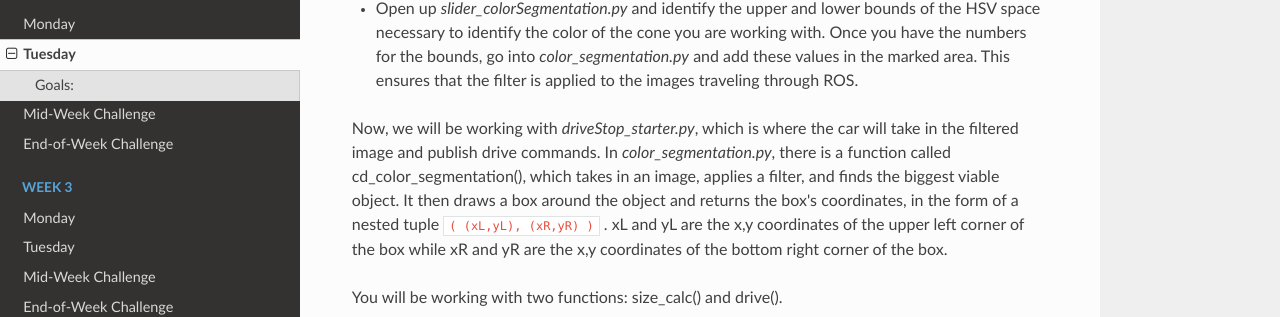
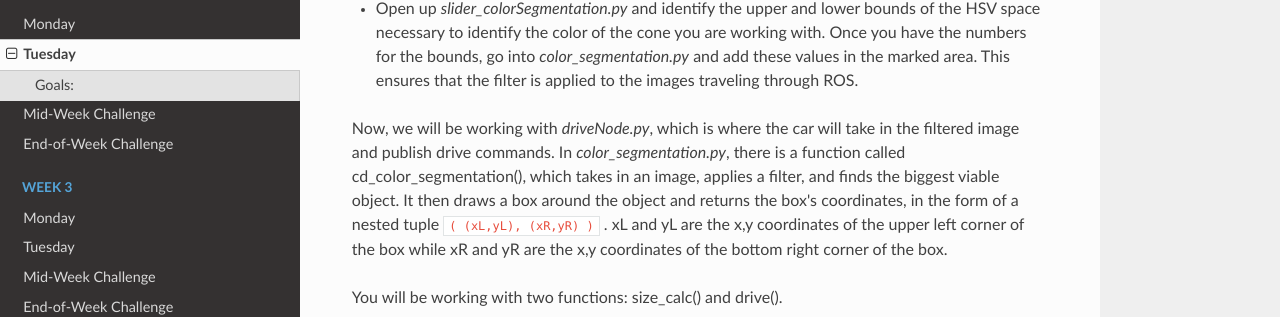
Before and after one commit to ChrisLindland/racecar-website, an MkDocs documentation site: the page built from docs/week2/02_tuesday/lab.md, in a window 1280 px wide and 900 px high, scrolled down 2562 px. Shown: the part 139-456 px from the top of the window. Built offline with MkDocs 1.6.1, drawn with Linux system fonts in a browser that asks for light colours; nearby versions of some CDN libraries.

Commit message:
Update lab.md

````diff
--- a/docs/week2/02_tuesday/lab.md
+++ b/docs/week2/02_tuesday/lab.md
@@ -72,7 +72,7 @@
 
 * Open up *slider_colorSegmentation.py* and identify the upper and lower bounds of the HSV space necessary to identify the color of the cone you are working with. Once you have the numbers for the bounds, go into *color_segmentation.py* and add these values in the marked area. This ensures that the filter is applied to the images traveling through ROS.
 
-Now, we will be working with *driveStop_starter.py*, which is where the car will take in the filtered image and publish drive commands. In *color_segmentation.py*, there is a function called cd_color_segmentation(), which takes in an image, applies a filter, and finds the biggest viable object. It then draws a box around the object and returns the box's coordinates, in the form of a nested tuple
+Now, we will be working with *driveNode.py*, which is where the car will take in the filtered image and publish drive commands. In *color_segmentation.py*, there is a function called cd_color_segmentation(), which takes in an image, applies a filter, and finds the biggest viable object. It then draws a box around the object and returns the box's coordinates, in the form of a nested tuple
  ```( (xL,yL), (xR,yR) )```
 . xL and yL are the x,y coordinates of the upper left corner of the box while xR and yR are the x,y coordinates of the bottom right corner of the box.
 
````
